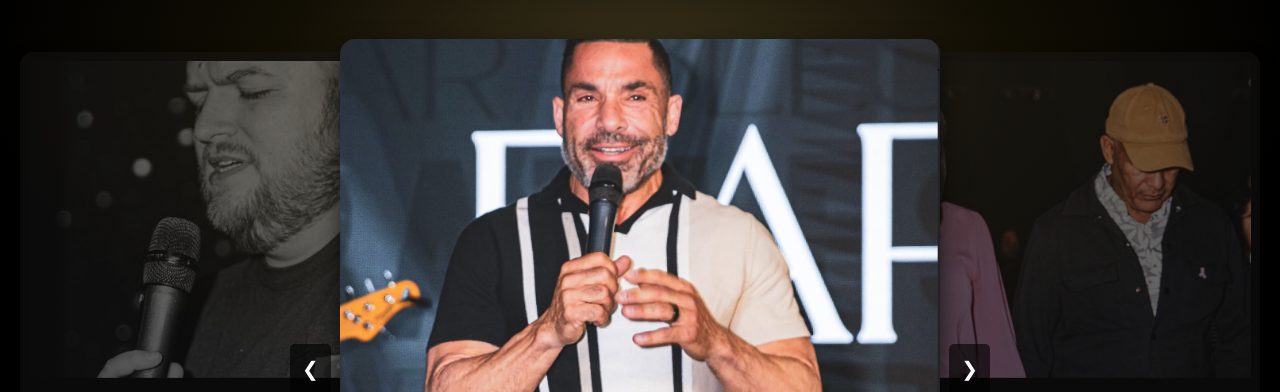
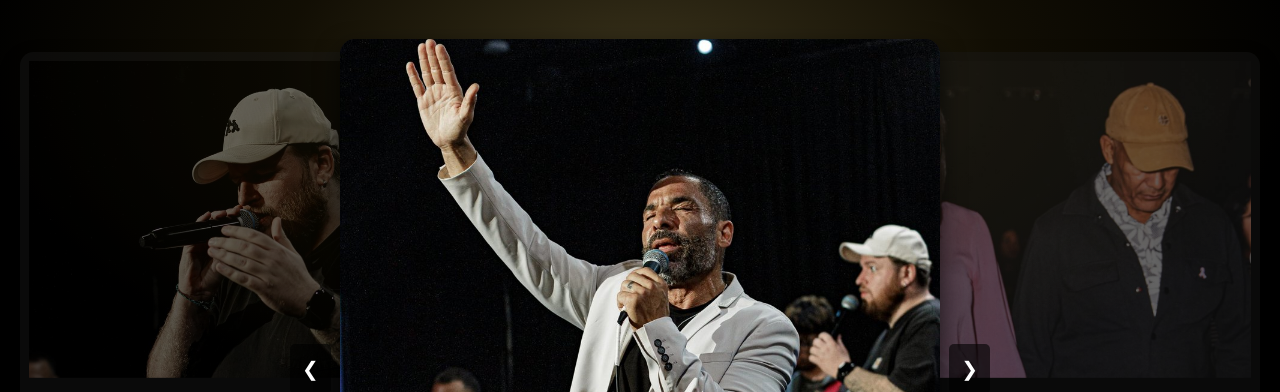
Before and after one commit to Josuex05/IGNITE-CHURCH, a plain HTML site: page our_story.html in a window 1280 px wide. Shown: the part 231-623 px from the top of the page. Drawn offline with Linux system fonts and the light colour scheme.

Commit message:
New testimonial photos for Pastor Jorge and Mike

```diff
--- a/css/styles.css
+++ b/css/styles.css
@@ -780,3 +780,7 @@ body { -webkit-font-smoothing: antialiased; -moz-osx-font-smoothing: grayscale;
 .testimony-section .story-content { padding: 12px 16px 18px; }
 @media (max-width: 640px) { .testimony-section .card-stack { height: 860px; } }
 /* ===== TESTIMONIALS FONT END ===== */
+
+/* ===== TESTIMONIAL PHOTOS START ===== */
+.story-card img[src*="jorge_caban"], .story-card img[src*="mike_sunbary"] { object-position: 50% 12%; }
+/* ===== TESTIMONIAL PHOTOS END ===== */
--- a/our_story.html
+++ b/our_story.html
@@ -58,7 +58,7 @@
 
     <div class="card-stack">
         <div class="story-card active">
-        <img src="images/pastor_carousel.png">
+        <img src="images/jorge_caban.jpg" alt="Pastor Jorge">
         <div class="story-content">
             <h2>Pastor Jorge</h2>
             <h3>Senior Pastor</h3>
@@ -96,7 +96,7 @@
                        <!-- Mike -->
 
 <div class="story-card">
-    <img src="images/mike.png">
+    <img src="images/mike_sunbary.jpg" alt="Mike">
     <div class="story-content">
         <h2>Mike</h2>
         <h3>Worship Director</h3>
```
Also changed, not shown: images/jorge_caban.jpg (added), images/mike_sunbary.jpg (added).
